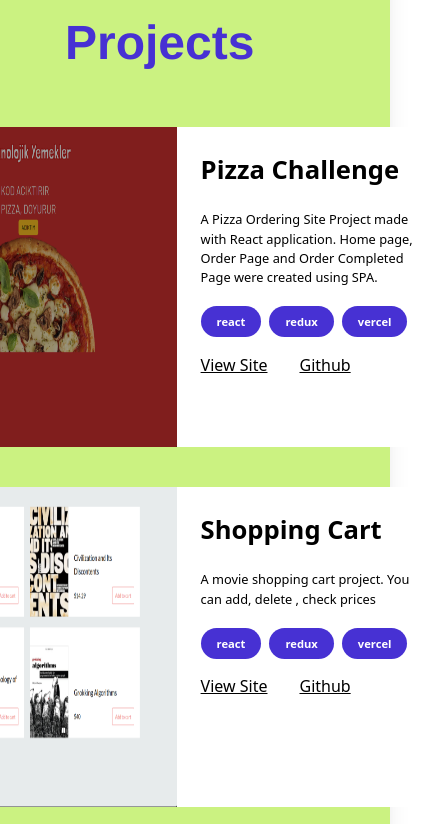
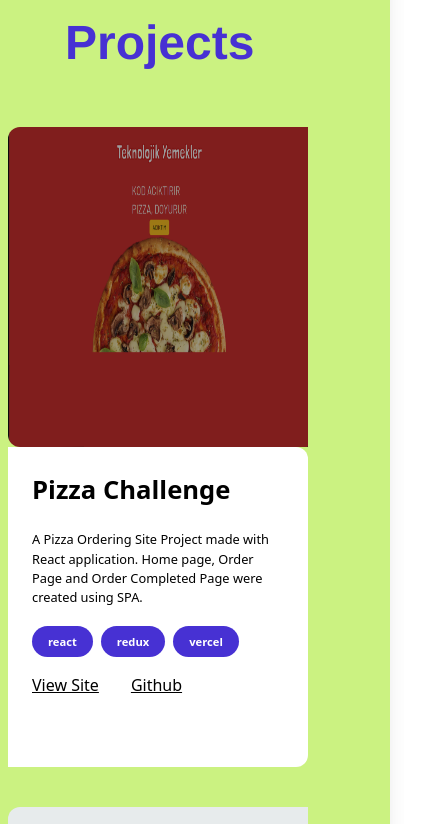
Before and after one commit to burgokmen/FSWeb-Frontend-Challenge, a React (Vite) app in the folder Gokmen-Resume/: page / in a window 390 px wide. Shown: the part 2320-3144 px from the top of the page, 439 px wide, since content can reach past the window. Built offline with nearby package versions, Linux system fonts and the light colour scheme.

Commit message:
not responsive but responsive

```diff
--- a/Gokmen-Resume/src/components/Projects.jsx
+++ b/Gokmen-Resume/src/components/Projects.jsx
@@ -21,13 +21,13 @@ export default function Projects() {
             key={i}
             className="flex-col pb-10 max-[500px]:max-w-[300px] ml-2  "
           >
-            <div className="flex justify-center  ">
+            <div className="flex flex-wrap justify-center  ">
               <img
                 className="w-[32rem] h-[20rem] rounded-l-xl "
                 src={pr.img}
                 alt="Proce"
               />
-              <div className="w-[22rem] h-[20rem] p-6 rounded-r-xl bg-white flex-col dark:bg-mydark-3 ">
+              <div className="w-[22rem] h-[20rem] p-6 rounded-r-xl bg-white flex flex-col dark:bg-mydark-3 ">
                 <h3 className="font-bold text-[1.6rem] pb-[1.3rem] dark:text-[#C1BAED] ">
                   {pr.title}
                 </h3>
@@ -42,7 +42,7 @@ export default function Projects() {
                     className="pr-8 underline dark:text-[#CBF281]"
                     href={pr.url}
                   >
-                    View Site
+                    {pr.visit}
                   </a>
                   <a className="underline dark:text-[#CBF281]" href={pr.github}>
                     Github
--- a/Gokmen-Resume/src/data.js
+++ b/Gokmen-Resume/src/data.js
@@ -41,7 +41,7 @@ const data = {
     },
     projects: {
       title: "Projelerim",
-      visit: "Siteyi Görüntüle",
+
       buttonArr: ["react", "redux", "vercel"],
       projectsArray: [
         {
@@ -51,6 +51,7 @@ const data = {
             "React uygulamasıyla yapılmış bir Pizza Sipariş Sitesi Projesi. Ana sayfa , Sipariş Sayfası ve Sipariş Tamamlandı Sayfası SPA kullanılarak oluşturulmuştur.",
           github: "https://github.com/burgokmen/fsweb-s7-challenge-pizza",
           url: "https://pizza-order-page.vercel.app",
+          visit: "Siteyi Görüntüle",
         },
         {
           title: "Siparis Sepeti",
@@ -59,6 +60,7 @@ const data = {
             "Film siparis sayfasi, fiyat hesaplama, film ekleme kaldirma.",
           github: "https://github.com/burgokmen/fsweb-s11g1-shopping-cart/",
           url: "https://fsweb-s11g1-shopping-cart-nu.vercel.app",
+          visit: "Siteyi Görüntüle",
         },
       ],
     },
@@ -109,7 +111,6 @@ const data = {
     },
     projects: {
       title: "Projects",
-      visit: "View Site",
       buttonArr: ["react", "redux", "vercel"],
       projectsArray: [
         {
@@ -119,6 +120,7 @@ const data = {
             "A Pizza Ordering Site Project made with React application. Home page, Order Page and Order Completed Page were created using SPA.",
           github: "https://github.com/burgokmen/fsweb-s7-challenge-pizza",
           url: "https://pizza-order-page.vercel.app",
+          visit: "View Site",
         },
         {
           title: "Shopping Cart",
@@ -127,6 +129,7 @@ const data = {
             "A movie shopping cart project. You can add, delete , check prices ",
           github: "https://github.com/burgokmen/fsweb-s11g1-shopping-cart/",
           url: "https://fsweb-s11g1-shopping-cart-nu.vercel.app",
+          visit: "View Site",
         },
       ],
     },
```
